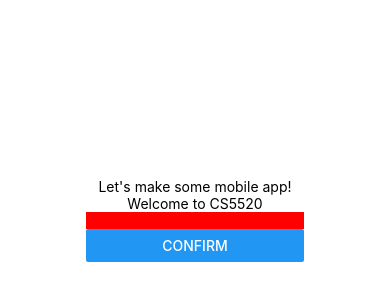
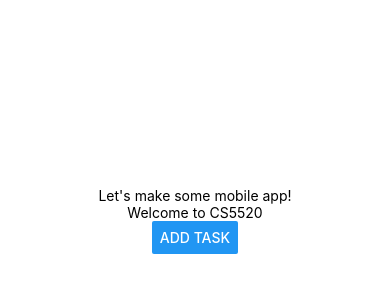
Before and after one commit to qcwssss/CS5520, a React Native app: screen / in a window 390 px wide. Shown: the part 202-502 px from the top of the page. Built offline with nearby package versions, Linux system fonts and the light colour scheme.

Commit message:
added modal & buttons

```diff
--- a/App.js
+++ b/App.js
@@ -1,6 +1,6 @@
 import { StatusBar } from 'expo-status-bar';
 import { useState } from 'react';
-import { StyleSheet, Text, View } from 'react-native';
+import { Button, StyleSheet, Text, View } from 'react-native';
 import Header from './components/Header';
 import Input from './components/Input';
 
@@ -9,16 +9,28 @@ export default function App() {
   const name = 'CS5520'
 
   const [enteredText, setEnteredText] = useState('')
+  const [modalVisible, setModalVisible] = useState(false);
 
   const onTextEnter = (textChanged) => {
     setEnteredText(textChanged)
+    setModalVisible(false)
+  }
+
+  const onCancel = () => {
+    setModalVisible(false)
   }
 
   return (
     <View style={styles.container}>
       <Text>Let's make some mobile app!</Text>
       <Header appName={name}/>
-      <Input textUpdateFunction={onTextEnter}/>
+      <Button title="Add task" onPress={() => {setModalVisible(true)}} />
+      <Input
+      modalVisible={modalVisible}
+      onCancel={onCancel}
+       textUpdateFunction={onTextEnter}
+
+       />
       <StatusBar style="auto" />
       <Text>{enteredText}</Text>
     </View>
--- a/components/Input.js
+++ b/components/Input.js
@@ -1,24 +1,43 @@
-import { View, Text, Button, TextInput } from 'react-native'
+import { View, Button, TextInput, Modal, StyleSheet, Image } from 'react-native'
 
 import React, { useState } from 'react'
 
-const Input = ({textUpdateFunction}) => {
+const Input = ({modalVisible, textUpdateFunction, onCancel}) => {
 
   const [text,setText] = useState('')
 
   return (
-    <View>
+    <Modal visible={modalVisible}>
+      <View style={styles.container}>
+      <Image source={{uri: 'https://cdn-icons-png.flaticon.com/512/2617/2617812.png'}}
+       style={styles.image} />
         <TextInput style={ {backgroundColor: "red"}} value={text}
         onChangeText={(changedText) => {
           setText(changedText)
         }}/>
-
         <Button title='Confirm' onPress={()=> {
           textUpdateFunction(text)
           setText('')
         }}></Button>
+
+        <Button title='Cancel' onPress={onCancel} />
+
       </View>
+      </Modal>
   )
 }
 
+const styles = StyleSheet.create({
+  container: {
+    flex: 1,
+    backgroundColor: '#aaa',
+    alignItems: 'center',
+    justifyContent: 'center',
+  },
+  image: {
+    height:100,
+    width:100
+  }
+});
+
 export default Input
```
Lines whose indentation alone changed are shown as unchanged.
